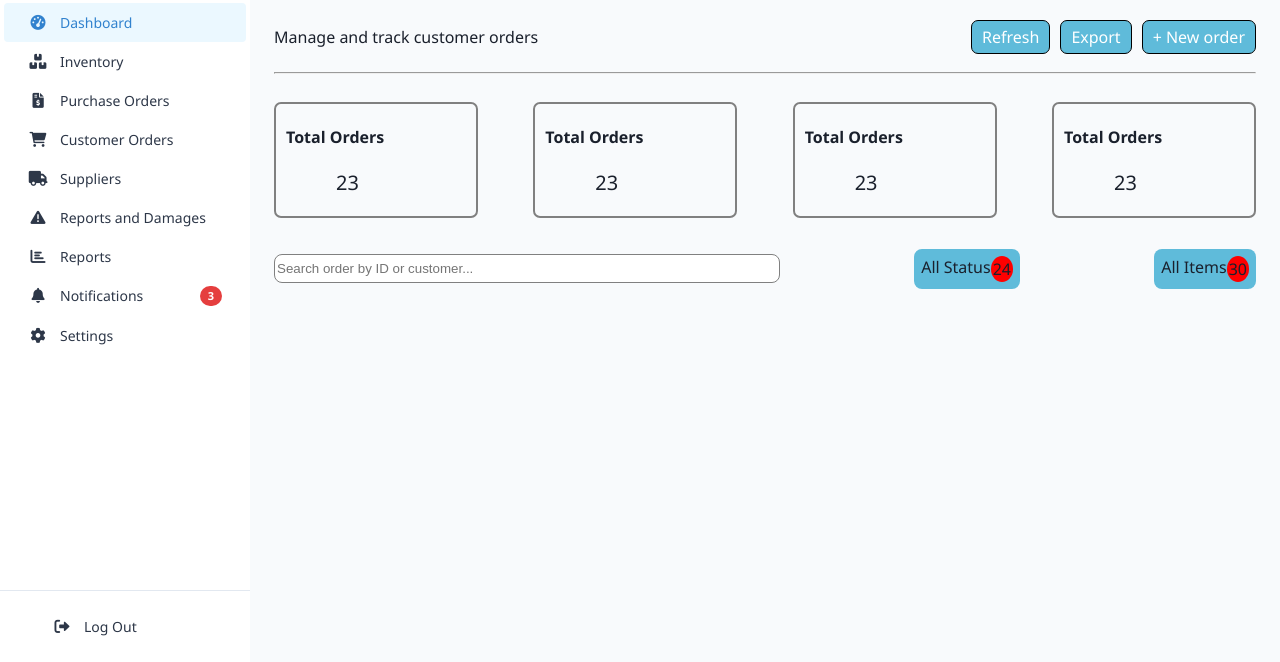
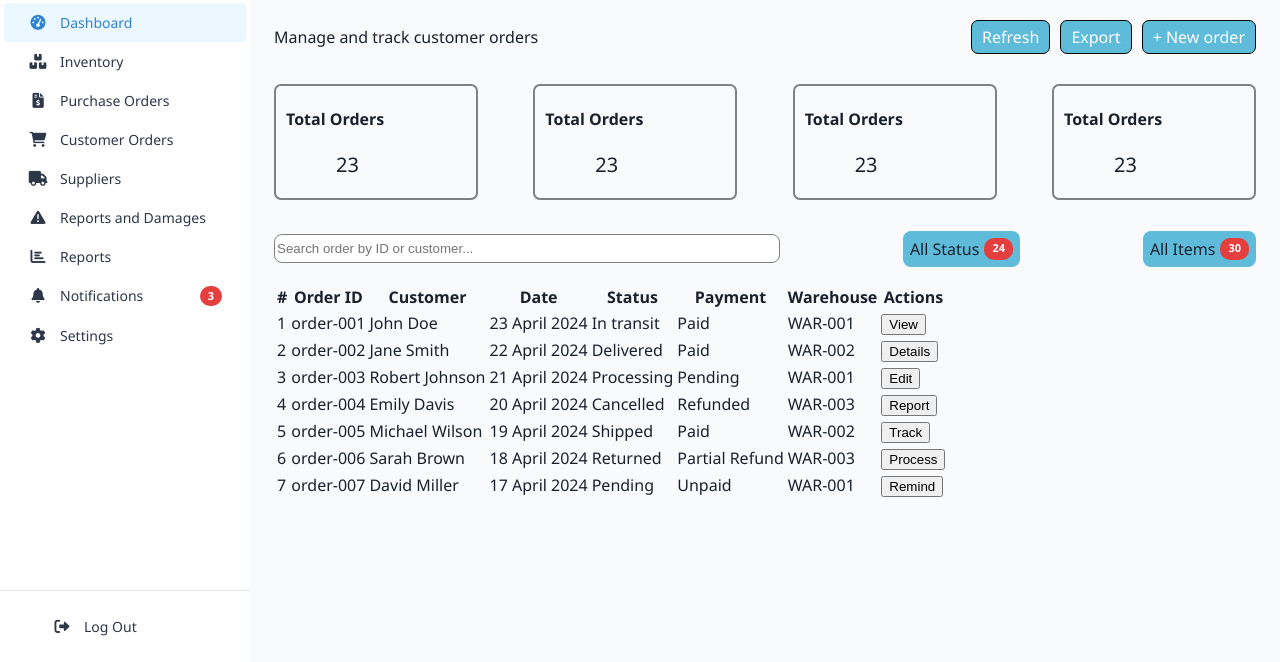
Before and after one commit to Simamkele88/IFM3_GP, a plain HTML site: page customer_orders.html in a window 1280 px wide. Shown: the part 138-800 px from the top of the page. Drawn offline with Linux system fonts and the light colour scheme.

Commit message:
Modifications

```diff
--- a/customer_orders.html
+++ b/customer_orders.html
@@ -98,7 +98,7 @@
                 <a href="new_order.html">+ New order</a>
             </span>
         </div>
-        <hr>
+
         <!-- Boxes for the reports and everything-->
         <div class="report-container">
             <div class="report-box">
@@ -122,9 +122,97 @@
         <!-- For the search bar and the -->
          <div class="div-container">
                 <input type="text" placeholder="Search order by ID or customer...">
-                <p>All Status <span style="border-radius:50%;background-color:red;padding:2px;">24</span></p>
-                <p>All Items <span style="border-radius:50%;background-color:red;padding:2px;">30</span></p>
+                <p>All Status   <span class="badge" style="margin-left:5px;">24</span></p>
+                <p>All Items  <span class="badge" style="margin-left:5px;">30</span></p>
          </div>
+
+         <!-- Tables for orders -->
+         <table class="order-table">
+            <thead>
+                <tr>
+                    <th>#</th>
+                    <th>Order ID</th>
+                    <th>Customer</th>
+                    <th>Date</th>
+                    <th>Status</th>
+                    <th>Payment</th>
+                    <th>Warehouse</th>
+                    <th>Actions</th>
+                </tr>
+            </thead>
+            <tbody>
+                <tr>
+                    <td>1</td>
+                    <td>order-001</td>
+                    <td>John Doe</td>
+                    <td>23 April 2024</td>
+                    <td><span class="status status-in-transit">In transit</span></td>
+                    <td><span class="payment payment-paid">Paid</span></td>
+                    <td>WAR-001</td>
+                    <td><button class="action-btn btn-view">View</button></td>
+                </tr>
+                <tr>
+                    <td>2</td>
+                    <td>order-002</td>
+                    <td>Jane Smith</td>
+                    <td>22 April 2024</td>
+                    <td><span class="status status-delivered">Delivered</span></td>
+                    <td><span class="payment payment-paid">Paid</span></td>
+                    <td>WAR-002</td>
+                    <td><button class="action-btn btn-details">Details</button></td>
+                </tr>
+                <tr>
+                    <td>3</td>
+                    <td>order-003</td>
+                    <td>Robert Johnson</td>
+                    <td>21 April 2024</td>
+                    <td><span class="status status-processing">Processing</span></td>
+                    <td><span class="payment payment-pending">Pending</span></td>
+                    <td>WAR-001</td>
+                    <td><button class="action-btn btn-edit">Edit</button></td>
+                </tr>
+                <tr>
+                    <td>4</td>
+                    <td>order-004</td>
+                    <td>Emily Davis</td>
+                    <td>20 April 2024</td>
+                    <td><span class="status status-cancelled">Cancelled</span></td>
+                    <td><span class="payment payment-refunded">Refunded</span></td>
+                    <td>WAR-003</td>
+                    <td><button class="action-btn btn-report">Report</button></td>
+                </tr>
+                <tr>
+                    <td>5</td>
+                    <td>order-005</td>
+                    <td>Michael Wilson</td>
+                    <td>19 April 2024</td>
+                    <td><span class="status status-shipped">Shipped</span></td>
+                    <td><span class="payment payment-paid">Paid</span></td>
+                    <td>WAR-002</td>
+                    <td><button class="action-btn btn-track">Track</button></td>
+                </tr>
+                <tr>
+                    <td>6</td>
+                    <td>order-006</td>
+                    <td>Sarah Brown</td>
+                    <td>18 April 2024</td>
+                    <td><span class="status status-returned">Returned</span></td>
+                    <td><span class="payment payment-partial-refund">Partial Refund</span></td>
+                    <td>WAR-003</td>
+                    <td><button class="action-btn btn-process">Process</button></td>
+                </tr>
+                <tr>
+                    <td>7</td>
+                    <td>order-007</td>
+                    <td>David Miller</td>
+                    <td>17 April 2024</td>
+                    <td><span class="status status-pending">Pending</span></td>
+                    <td><span class="payment payment-unpaid">Unpaid</span></td>
+                    <td>WAR-001</td>
+                    <td><button class="action-btn btn-remind">Remind</button></td>
+                </tr>
+            </tbody>
+        </table>
     </main>
     <script src="site.js"></script>
     </body>
```
